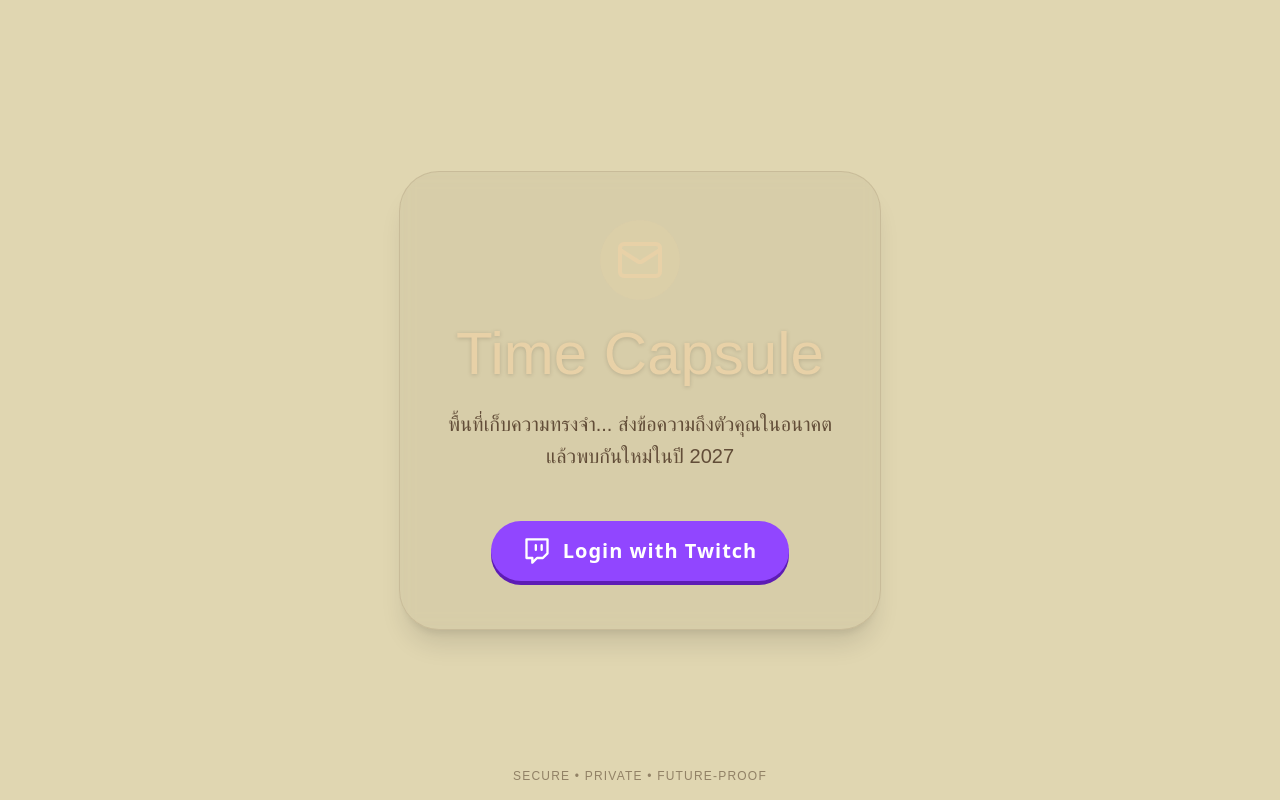
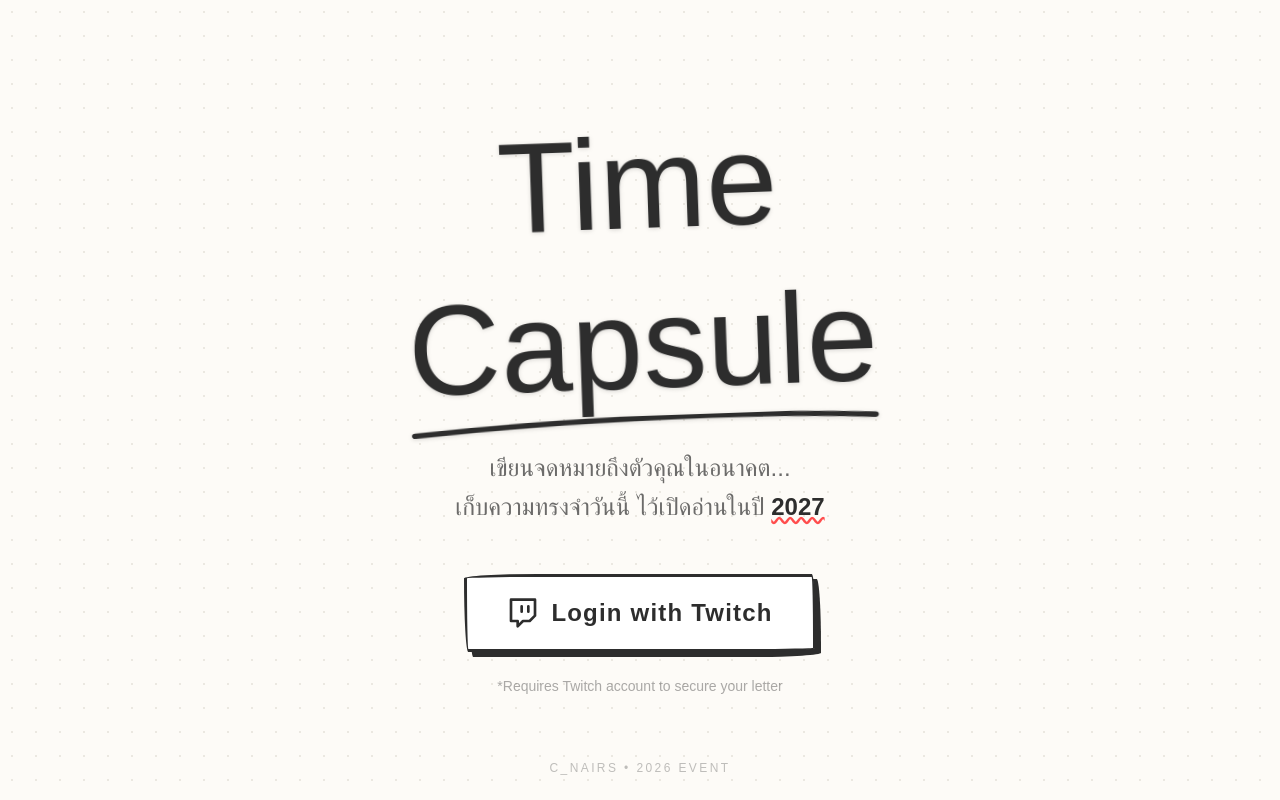
Before and after one commit to scenaire/Time-Capsule-Letter, a Next.js app: page / in a window 1280 px wide. Built offline with nearby package versions, Linux system fonts and the light colour scheme; no server answers; a web font is replaced by a local one.

Commit message:
change UI of landing page

```diff
--- a/src/app/page.tsx
+++ b/src/app/page.tsx
@@ -5,78 +5,110 @@ import React, { useEffect } from 'react';
 import { signIn, useSession } from "next-auth/react";
 import { useRouter } from "next/navigation";
 import { motion } from "framer-motion";
-import { Twitch, Mail } from "lucide-react";
-
-// ดึง Font มาใช้ (สมมติว่าเรียกผ่าน class font-cursive และ font-ibm-plex ได้ตามปกติ)
+import { Twitch } from "lucide-react";
 
 export default function LandingPage() {
     const { data: session, status } = useSession();
     const router = useRouter();
 
-    // ถ้า Login อยู่แล้ว ให้ดีดไปหน้า /write ทันที
+    // Redirect ถ้า Login แล้ว
     useEffect(() => {
         if (status === "authenticated") {
             router.push("/write");
         }
     }, [status, router]);
 
-    // ถ้ากำลังโหลดสถานะ ให้แสดงหน้าจอว่างๆ ไปก่อน
+    // Loading State: มินิมอลด้วยการกระพริบเบาๆ
     if (status === "loading") {
-        return <div className="h-screen w-full bg-olive-harvest flex items-center justify-center"><div className="animate-pulse text-golden-batter">Loading...</div></div>;
+        return (
+            <div className="h-screen w-full bg-[#fdfbf7] flex items-center justify-center">
+                <div className="font-adelia text-2xl text-[#2d2d2d] animate-pulse opacity-50">
+                    Loading...
+                </div>
+            </div>
+        );
     }
 
-    // ถ้ายังไม่ Login ให้แสดงหน้านี้
     return (
-        // ใช้ธีมสี Classic Cocoa เป็นพื้นฐาน (bg-olive-harvest, text-cowhide-cocoa, text-golden-batter)
-        <main className="h-screen w-full flex flex-col items-center justify-center overflow-hidden p-4 bg-olive-harvest relative">
+        // 1. พื้นหลัง: Warm Paper (#fdfbf7) + Dot Pattern จางๆ
+        <main className="relative h-screen w-full flex flex-col items-center justify-center overflow-hidden p-6 bg-[#fdfbf7] text-[#2d2d2d]">
 
-            {/* Background texture or decorative elements (Optional) */}
-            <div className="absolute inset-0 pointer-events-none opacity-10" style={{ backgroundImage: 'radial-gradient(circle at center, #E5D0BA 1px, transparent 1px)', backgroundSize: '20px 20px' }}></div>
+            {/* CSS Dot Pattern Background */}
+            <div
+                className="absolute inset-0 pointer-events-none opacity-[0.4]"
+                style={{
+                    backgroundImage: 'radial-gradient(#d1ccc0 1.5px, transparent 1.5px)',
+                    backgroundSize: '24px 24px'
+                }}
+            />
 
+            {/* Content Container */}
             <motion.div
-                initial={{ opacity: 0, y: 20 }}
-                animate={{ opacity: 1, y: 0 }}
-                transition={{ duration: 0.8 }}
-                className="z-10 flex flex-col items-center text-center max-w-2xl mx-auto p-8 md:p-12 rounded-[40px] bg-cowhide-cocoa/5 backdrop-blur-sm border border-cowhide-cocoa/10 shadow-xl"
+                initial={{ opacity: 0, scale: 0.95 }}
+                animate={{ opacity: 1, scale: 1 }}
+                transition={{ duration: 0.8, ease: "easeOut" }}
+                className="relative z-10 flex flex-col items-center text-center max-w-3xl mx-auto"
             >
-                {/* Icon หัวกระดาษ */}
-                <motion.div
-                    initial={{ scale: 0 }}
-                    animate={{ scale: 1 }}
-                    transition={{ delay: 0.3, type: "spring" }}
-                    className="mb-6 p-4 bg-golden-batter/20 rounded-full text-golden-batter"
-                >
-                    <Mail size={48} />
-                </motion.div>
+                {/* 2. หัวข้อใหญ่ (Typography Focus) */}
+                <div className="relative mb-6">
+                    {/* ของตกแต่งเล็กน้อย: เส้นขีดฆ่า หรือวงกลม (ใช้ SVG วาดสด) */}
 
-                {/* Header หลัก */}
-                <h1 className="font-adelia text-4xl md:text-6xl text-golden-batter mb-6 drop-shadow-sm">
-                    Time Capsule
-                </h1 >
 
-                {/* Subtitle */}
-                <p className="font-ibm-plex text-cowhide-cocoa text-lg md:text-xl opacity-80 mb-12 leading-relaxed">
-                    พื้นที่เก็บความทรงจำ... ส่งข้อความถึงตัวคุณในอนาคต <br className="hidden md:block" /> แล้วพบกันใหม่ในปี 2027
+                    <h1 className="font-adelia text-6xl md:text-8xl lg:text-9xl leading-tight text-[#2d2d2d] drop-shadow-sm rotate-[-2deg]">
+                        Time <br className="md:hidden" />
+                        <span className="relative inline-block">
+                            Capsule
+                            {/* เส้นขีดเส้นใต้แบบวาดมือ */}
+                            <svg className="absolute w-full h-4 -bottom-2 left-0 text-[#2d2d2d] pointer-events-none" viewBox="0 0 200 9" fill="none" preserveAspectRatio="none">
+                                <path d="M2.00025 7.00002C55.0315 1.70183 133.029 -1.61129 198.001 3.50002" stroke="currentColor" strokeWidth="3" strokeLinecap="round" />
+                            </svg>
+                        </span>
+                    </h1>
+                </div>
+
+                {/* 3. คำโปรย (Subtitle) - IBM Plex */}
+                <p className="font-ibm-plex text-lg md:text-2xl text-[#2d2d2d]/70 mb-12 max-w-lg leading-relaxed">
+                    เขียนจดหมายถึงตัวคุณในอนาคต... <br />
+                    เก็บความทรงจำวันนี้ ไว้เปิดอ่านในปี <span className="font-bold text-[#2d2d2d] underline decoration-wavy decoration-[#ff4d4d]">2027</span>
                 </p>
 
-                {/* ปุ่ม Twitch Login (CTA ใหญ่ๆ ตรงกลาง) */}
+                {/* 4. The "Stamp/Ticket" Button (ออกแบบใหม่) */}
                 <motion.button
-                    whileHover={{ scale: 1.05, backgroundColor: "#8227FE" }}
-                    whileTap={{ scale: 0.95 }}
-                    // ⚠️ สำคัญ: callbackUrl: "/write" คือพอล็อกอินเสร็จ ให้เด้งไปหน้าเขียนจดหมาย
+                    whileHover={{ scale: 1.02, rotate: 1 }}
+                    whileTap={{ scale: 0.98, translateY: 4 }}
                     onClick={() => signIn("twitch", { callbackUrl: "/write" })}
-                    className="group relative flex items-center gap-3 px-8 py-4 bg-[#9146FF] text-white rounded-full font-bold text-lg md:text-xl shadow-[0_4px_0_0_#5d1cb5] hover:shadow-[0_2px_0_0_#5d1cb5] hover:translate-y-[2px] transition-all"
+                    className="group relative inline-flex items-center justify-center gap-3 px-10 py-5 bg-white text-[#2d2d2d] font-bold text-xl md:text-2xl transition-all"
+                    style={{
+                        // Wobbly Border Magic: สูตรลับขอบบิดเบี้ยว
+                        borderRadius: "255px 15px 225px 15px / 15px 225px 15px 255px",
+                        border: "3px solid #2d2d2d",
+                        // Hard Shadow (เงาแข็ง)
+                        boxShadow: "5px 5px 0px 0px #2d2d2d"
+                    }}
                 >
-                    <Twitch size={28} className="group-hover:rotate-[-10deg] transition-transform" />
-                    <span className="tracking-wider">Login with Twitch</span>
+                    {/* Hover Effect: เปลี่ยนสีพื้นหลังเมื่อเอาเมาส์ชี้ */}
+                    <div className="absolute inset-0 bg-[#ff4d4d] opacity-0 group-hover:opacity-100 transition-opacity duration-300 -z-10"
+                        style={{ borderRadius: "inherit" }}
+                    />
 
+                    {/* Icon & Text */}
+                    <Twitch size={32} className="group-hover:text-white transition-colors" />
+                    <span className="font-ibm-plex tracking-wider group-hover:text-white transition-colors">
+                        Login with Twitch
+                    </span>
+                </motion.button>
 
-                </motion.button>
+                <p className="mt-6 text-sm text-[#2d2d2d]/40 font-ibm-plex">
+                    *Requires Twitch account to secure your letter
+                </p>
+
             </motion.div>
 
-            {/* Footer เล็กๆ */}
-            <div className="absolute bottom-4 text-center font-ibm-plex text-cowhide-cocoa/50 text-xs tracking-widest uppercase">
-                Secure • Private • Future-Proof
+            {/* Footer Minimal */}
+            <div className="absolute bottom-6 w-full text-center">
+                <p className="font-ibm-plex text-[#2d2d2d]/30 text-xs tracking-[0.2em] uppercase">
+                    c_nairs • 2026 Event
+                </p>
             </div>
         </main>
     );
```
